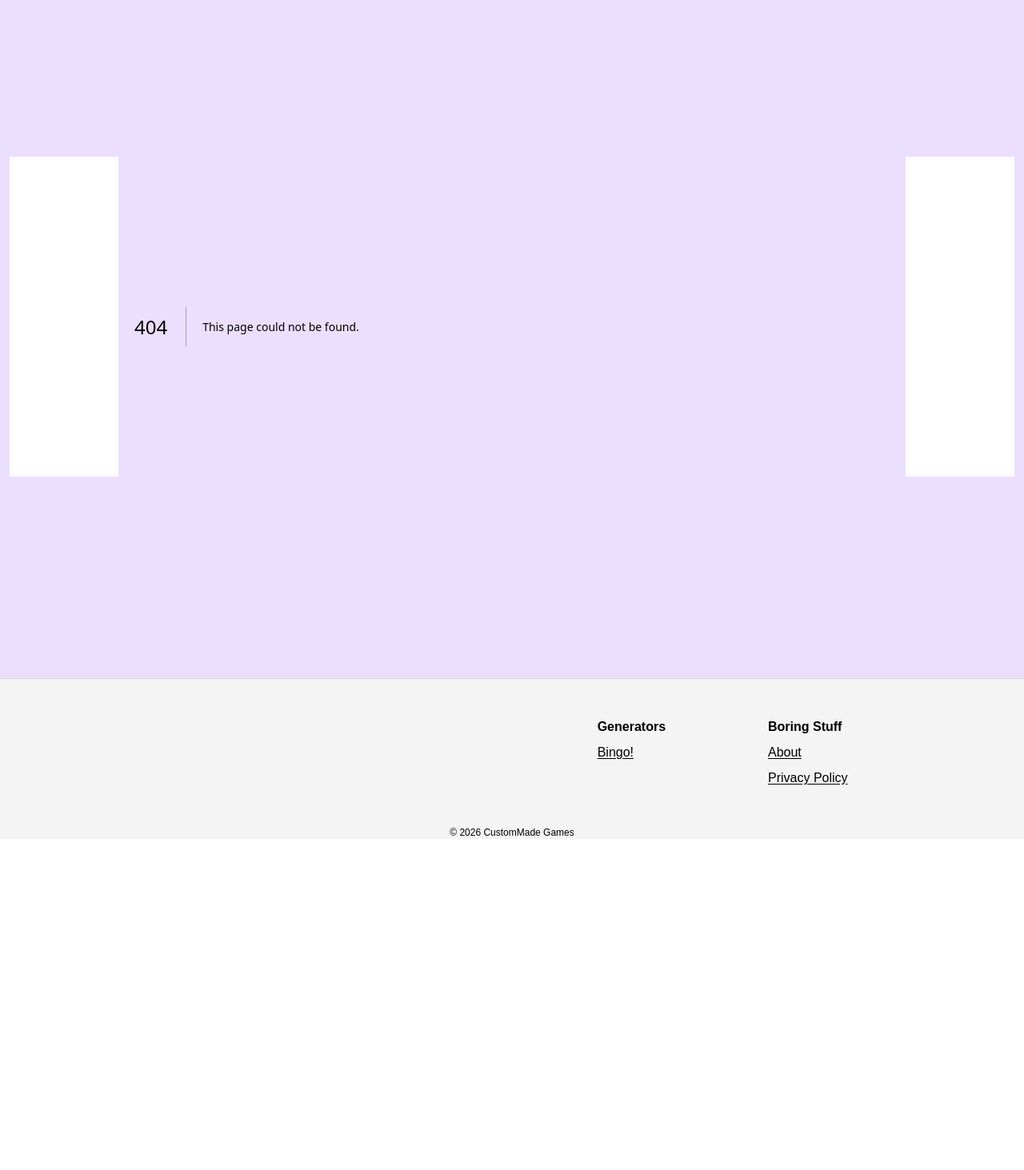
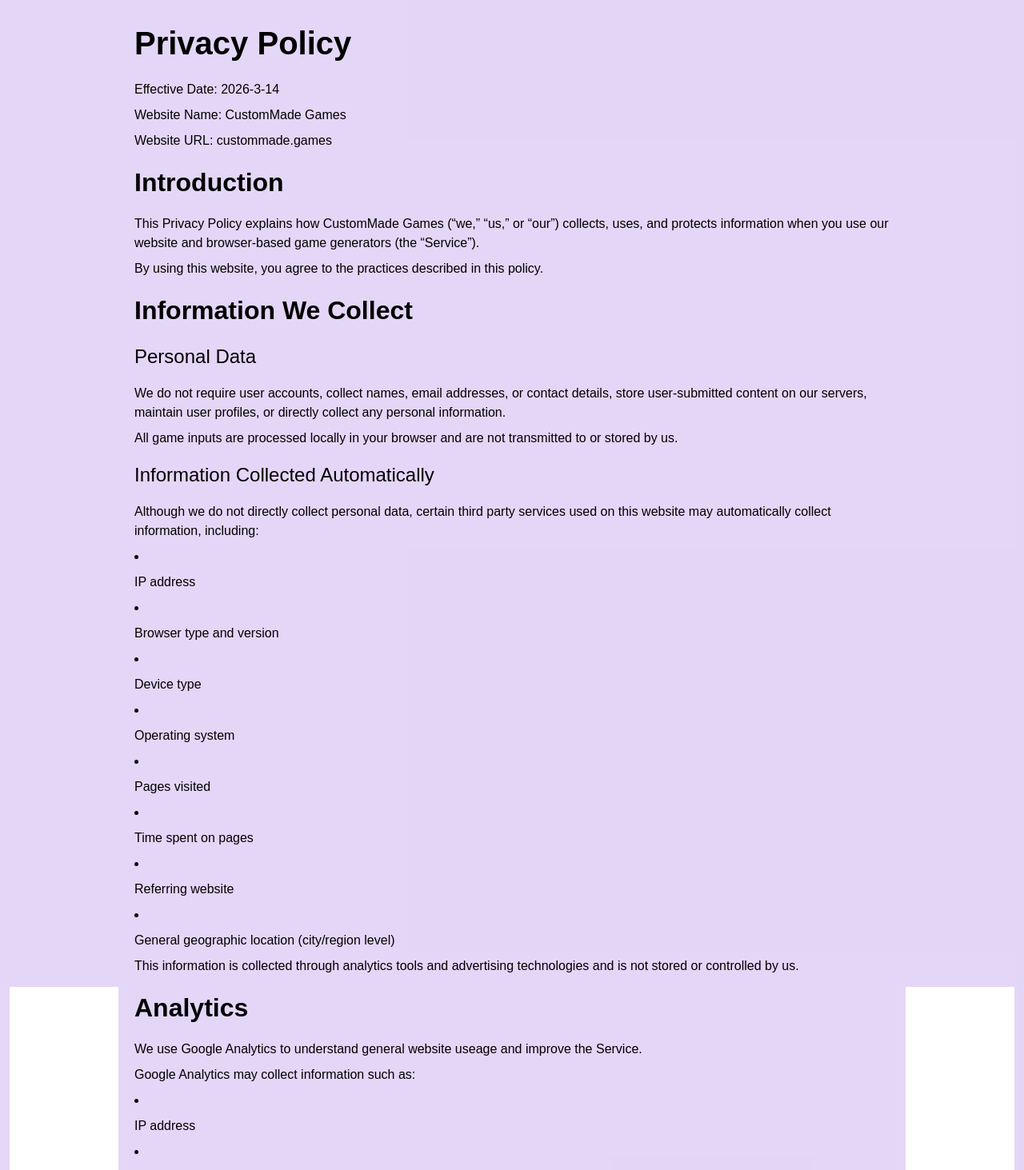
Before and after one commit to hagensv-web/custommade-dev, a Next.js app: page /company/privacy-policy in a window 1280 px wide. Before the commit this address had no page. Shown: the part 80-1543 px from the top of the page at 80% size. Before the commit the page ends 1137 px from the top, so only its background shows below. Built offline with nearby package versions, Linux system fonts and the light colour scheme; a web font is replaced by a local one.

Commit message:
company privacy policy

```diff
--- /dev/null
+++ b/app/company/privacy-policy/page.tsx
@@ -0,0 +1,91 @@
+import StyledLink from "@/components/core/StyledLink"
+import { Metadata } from "next"
+
+export const metadata: Metadata = {
+  title: "Privacy Policy",
+  description: "Privacy Policy for CustomMade Games. Learn how we use Google Analytics, display ads, and protect your privacy without collecting or storing personal data.",
+  alternates: {
+    canonical: "/company/privacy-policy"
+  }
+}
+
+export default function PrivacyPage(){
+    return (
+        <div>
+            <h1>Privacy Policy</h1>
+
+            <p>Effective Date: 2026-3-14</p>
+            <p>Website Name: CustomMade Games</p>
+            <p>Website URL: custommade.games</p>
+
+            <h2>Introduction</h2>
+            <p>This Privacy Policy explains how CustomMade Games (“we,” “us,” or “our”) collects, uses, and protects information when you use our website and browser-based game generators (the “Service”).</p>
+            <p>By using this website, you agree to the practices described in this policy.</p>
+
+            <h2>Information We Collect</h2>
+            <h3>Personal Data</h3>
+            <p>We do not require user accounts, collect names, email addresses, or contact details, store user-submitted content on our servers, maintain user profiles, or directly collect any personal information.</p>
+            <p>All game inputs are processed locally in your browser and are not transmitted to or stored by us.</p>
+
+            <h3>Information Collected Automatically</h3>
+            <p>Although we do not directly collect personal data, certain third party services used on this website may automatically collect information, including:</p>
+            <ul>
+                <li><p>IP address</p></li>
+                <li><p>Browser type and version</p></li>
+                <li><p>Device type</p></li>
+                <li><p>Operating system</p></li>
+                <li><p>Pages visited</p></li>
+                <li><p>Time spent on pages</p></li>
+                <li><p>Referring website</p></li>
+                <li><p>General geographic location (city/region level)</p></li>
+            </ul>
+            <p>This information is collected through analytics tools and advertising technologies and is not stored or controlled by us.</p>
+
+            <h2>Analytics</h2>
+            <p>We use Google Analytics to understand general website useage and improve the Service.</p>
+            <p>Google Analytics may collect information such as:</p>
+            <ul>
+                <li><p>IP address</p></li>
+                <li><p>Device and browser information</p></li>
+                <li><p>Usage and interaction data</p></li>
+            </ul>
+            <p>We do not access personally identifiable user profiles through Google Analytics.</p>
+            <p>Google may use this data in accordance with its own <StyledLink href={"https://policies.google.com/privacy"}>Privacy Policy</StyledLink>.</p>
+            <p><StyledLink href={"https://tools.google.com/dlpage/gaoptout"}>Opt out of Google Analytics</StyledLink></p>
+
+            <h2>Advertising</h2>
+            <p>We may display advertisements on our website through Google Ads (including Google AdSense), and/or other third-party advertising networks.</p>
+            <p>These advertising partners may use cookies or other tracking techologies to:</p>
+            <ul>
+                <li><p>Deliver relevant advertisements</p></li>
+                <li><p>Measure ad performance</p></li>
+                <li><p>Personalize advertising content</p></li>
+            </ul>
+            <p>We do not control how third-party advertising providers collect or use data. Their practices are governed by their respective privacy policies.</p>
+            <p><StyledLink href={"https://policies.google.com/technologies/ads"}>Learn more about Google's advertising practices</StyledLink></p>
+            <p><StyledLink href={"https://www.google.com/settings/ads"}>Opt out of personalized advertising</StyledLink></p>
+
+            <h2>Cookies</h2>
+            <p>This website uses cookies primarily through third-party services for:</p>
+            <ul>
+                <li><p>Analytics</p></li>
+                <li><p>Advertising</p></li>
+                <li><p>Basic functionalty</p></li>
+            </ul>
+            <p>You may control or disable cookies through your browser settings. Disabling cookies may affect site functionality.</p>
+
+            <h2>Data Storage</h2>
+            <p>We do not maintain databases of user information.</p>
+            <p>All generators operate entirely in your browser. Any content create remains on your device unless you choose to share or export it.</p>
+
+            <h2>Children's Privacy</h2>
+            <p>This website is not directed at children under the age of 13. We cannot not knowingly collect personal information from children under 13 because we do not collect personal information from any users.</p>
+            <p>If you believe a third-party service integrated into this site has collected information improperly, please contact us.</p>
+
+            <h2>Changes to This Policy</h2>
+            <p>We may update this Privacy Policy from time to time to reflect changes in third party vendors.</p>
+
+            <p>If you have any questions about this Privacy Policy, you may contact us at: <StyledLink href={"mailto:contact@custommade.games"} rel="nofollow">contact@custommade.games</StyledLink></p>
+        </div>
+    )
+}
```
